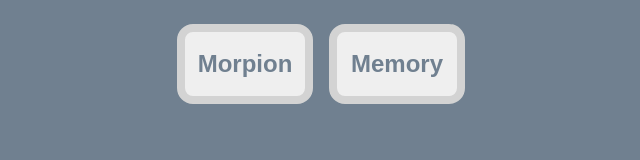
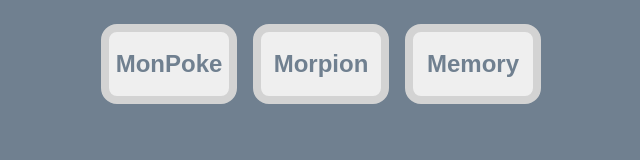
Before and after one commit to MgxBarr/MgxBarr.github.io, a plain HTML site: page index.html in a window 1280 px wide. Shown: the whole page, without its empty margins (311-951 px from the left). Drawn offline with Linux system fonts and the light colour scheme.

Commit message:
update monPoke

```diff
--- a/index.html
+++ b/index.html
@@ -8,6 +8,7 @@
 </head>
 <body>
     <div class="accueil">
+        <button id="idbouton" onClick="Javascript:window.document.location.href='https://MgxBarr.github.io/monPoke';">MonPoke</button>
         <button id="idbouton" onClick="Javascript:window.document.location.href='https://MgxBarr.github.io/morpion';">Morpion</button>
         <button id="idbouton" onClick="Javascript:window.document.location.href='https://MgxBarr.github.io/memory';">Memory</button>
 </body>
```
